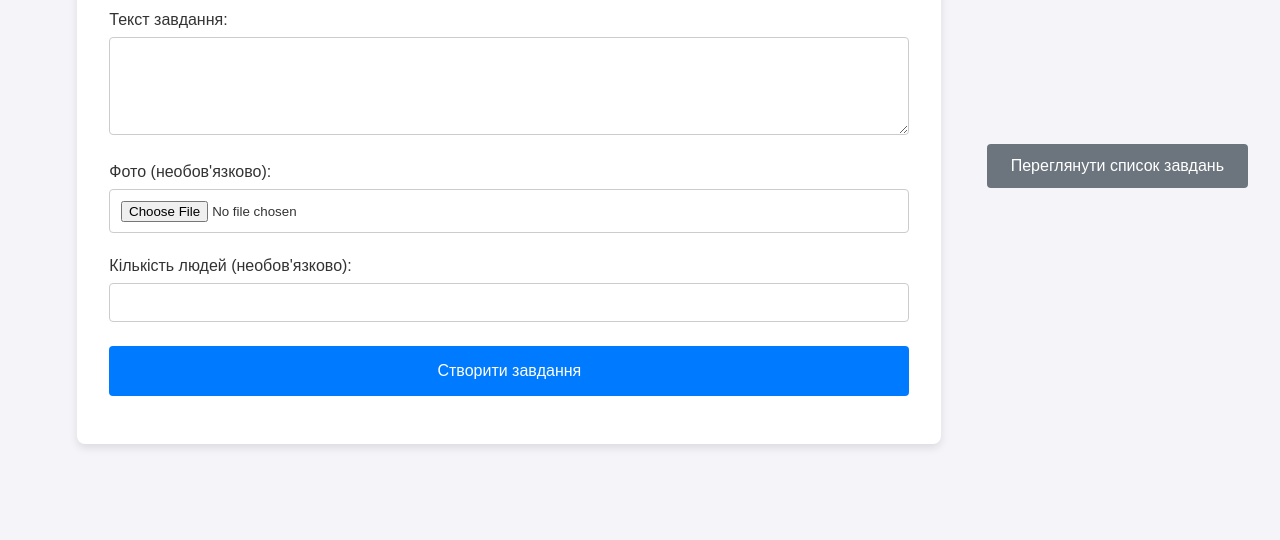
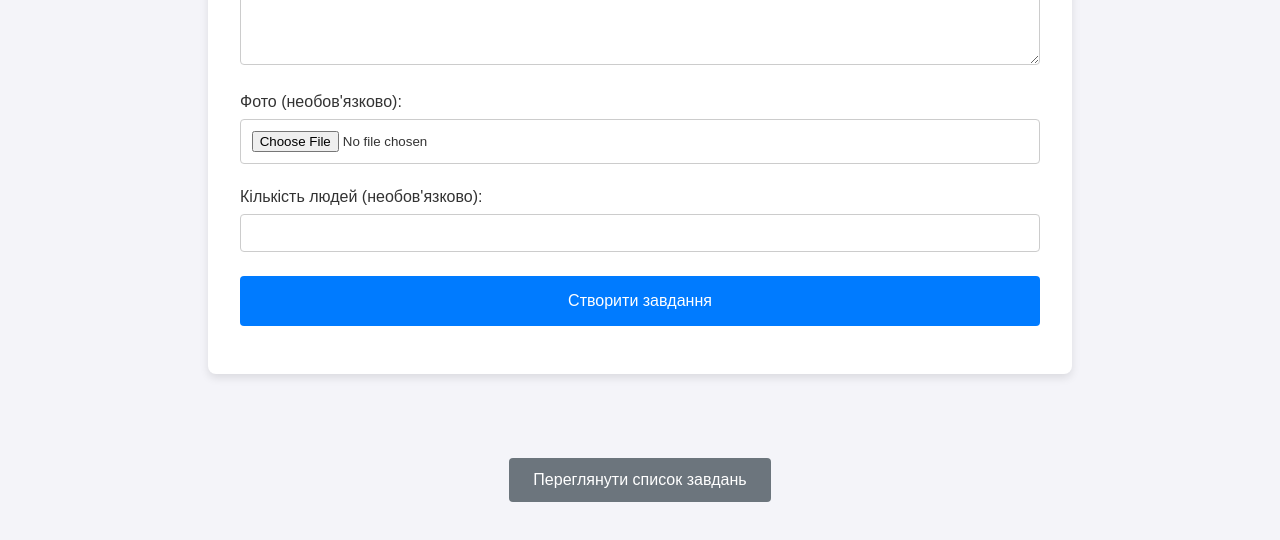
Before and after one commit to Brooke7771/task-frontend, a plain HTML site: page index.html in a window 1280 px wide. Shown: the part 266-806 px from the top of the page. Drawn offline with Linux system fonts and the light colour scheme.

Commit message:
nav-link

```diff
--- a/style.css
+++ b/style.css
@@ -3,10 +3,12 @@ body {
     background-color: #f4f4f9;
     color: #333;
     display: flex;
+    flex-direction: column;
     justify-content: center;
     align-items: center;
     height: 100vh;
     margin: 0;
+    box-sizing: border-box;
 }
 
 .container {
@@ -248,7 +250,7 @@ button[type="submit"]:hover {
 .nav-link {
     display: block;
     width: fit-content;
-    margin-top: 2em auto 0;
+    margin-top: 2em;
     padding: 0.8em 1.5em;
     background-color: #6c757d;
     color: white;
```
